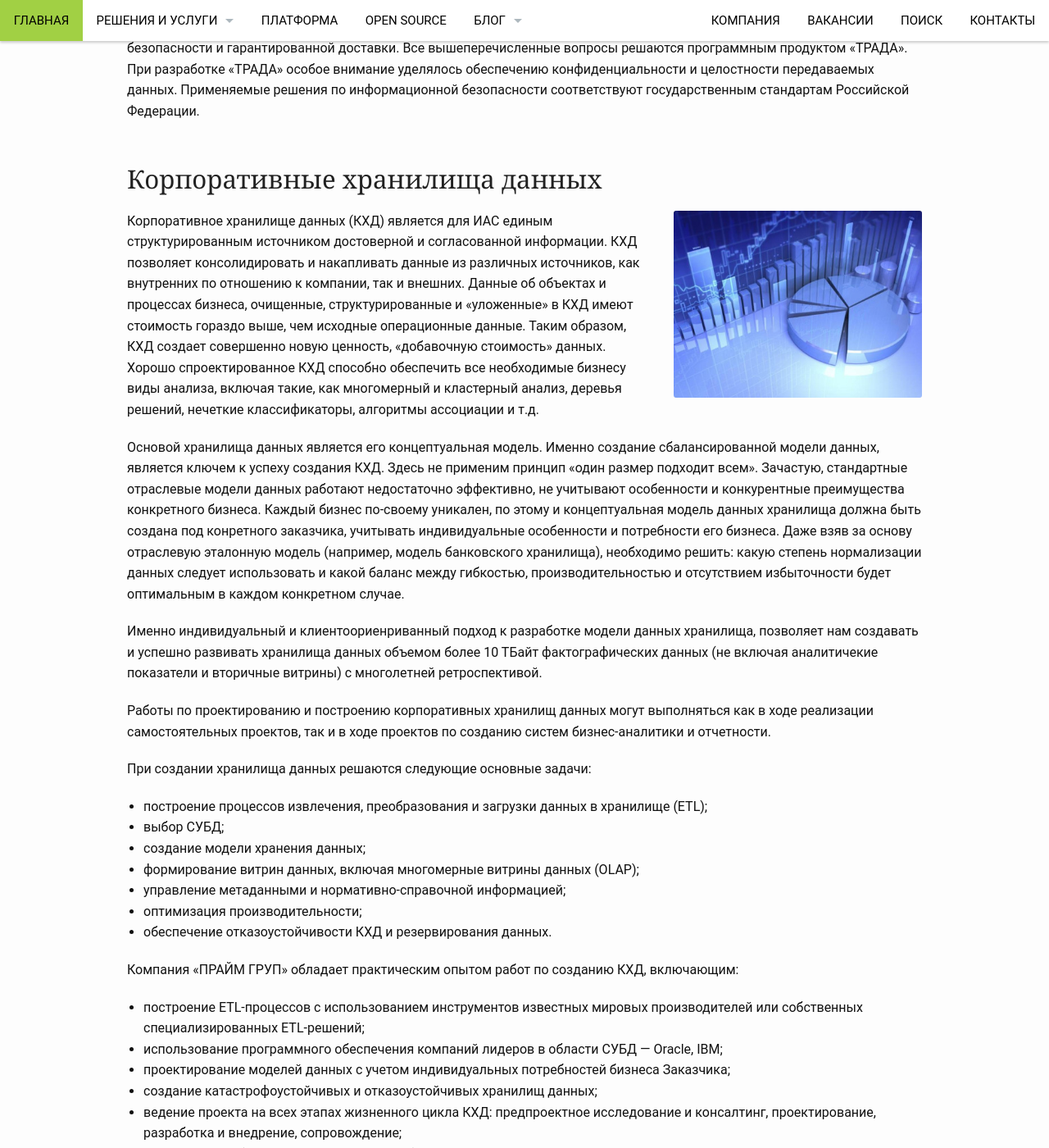
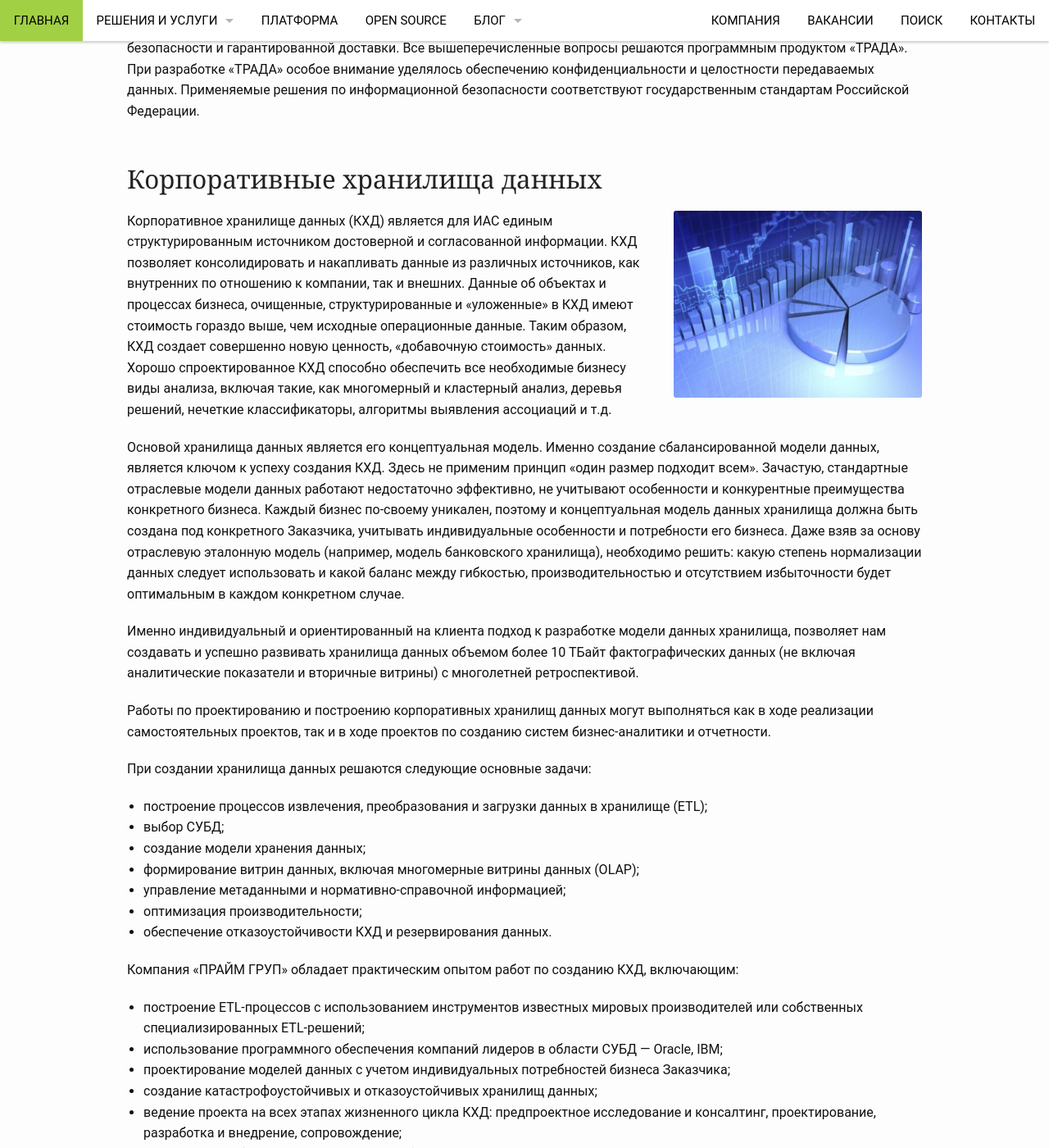
Before and after one commit to primetver/primetver.github.io, a Jekyll site: the page built from _posts/service/2016-04-06-ias.md, in a window 1280 px wide and 1400 px high, scrolled down 2087 px. Shown: the whole window at 82% size. Built offline with Jekyll 4.4.1, drawn with Linux system fonts in a browser that asks for light colours; some of the changed text lies outside the part shown.

Commit message:
Вычитка текста (ИАС)

```diff
--- a/_posts/service/2016-04-06-ias.md
+++ b/_posts/service/2016-04-06-ias.md
@@ -29,13 +29,13 @@ permalink: /service/ias/
 
 {% include columns-begin img='/images/ias/services.jpg' %}
 
-Необходимость эффективной аналитики для финансовой, промышленной или сервисной организации любого масштаба, сегодня не вызывает сомнений. Доказано, что внедрение централизованной информационно-аналитической системы (ИАС) способствует повышению эффективности бизнеса, обеспечивает новые возможности по оптимизации бизнес-процессов, привлечению и удержанию клиентов, снижению операционных издержек, сокращению времени принятия стратегических решений руководителями, повышению эффективности процедур планирования и внутреннего контроля деятельности организации. Именно аналитика позволяет, в конечном итоге, сделать бизнес клиенто-ориентированным, что становится ключевым стратегическим преимущестовм для любой компании.
+Необходимость эффективной аналитики для финансовой, промышленной или сервисной организации любого масштаба сегодня не вызывает сомнений. Доказано, что внедрение централизованной информационно-аналитической системы (ИАС) способствует повышению эффективности бизнеса, обеспечивает новые возможности по оптимизации бизнес-процессов, привлечению и удержанию клиентов, снижению операционных издержек, сокращению времени принятия стратегических решений руководителями, повышению эффективности процедур планирования и внутреннего контроля деятельности организации. Именно аналитика позволяет, в конечном итоге, сделать бизнес, ориентированный на клиента, что становится ключевым стратегическим преимуществом для любой компании.
 
 {% include columns-end %}
 
 Ключевым достоинством хорошо спроектированной ИАС является обеспечение единой, целостной, непротиворечивой и полной картины деятельности компании. ИАС обеспечивает сотрудникам доступ к согласованной системе ключевых корпоративных показателей и предоставляет современные инструменты для анализа информации и составления отчетности.
 
-Построение ИАС, удовлетворяющей столь серьезным стребованиям со стороны бизнеса, является сложной задачей, успех которой, прежде всего, зависит не от числа внедренных новейших технологий или продуктов с громкими названиями, а от видения и опыта разработчиков, их способности понять потребности конкретного клиента и его бизнес-целей, ориентированности на конечный и эффективный результат.
+Построение ИАС, удовлетворяющей столь серьезным требованиям со стороны бизнеса, является сложной задачей, успех которой, прежде всего, зависит не от числа внедренных новейших технологий или продуктов с громкими названиями, а от видения и опыта разработчиков, их способности понять потребности конкретного клиента и его бизнес-целей, ориентированности на конечный и эффективный результат.
 
 При создании ИАС решается весьма широкий круг задач, включающий задачи по сбору и доставке данных, их обработке, консолидации и хранению, анализу данных и формированию отчетности, обеспечению требований информационной безопасности. В рамках направления создания информационно-аналитических систем, в Тверском филиале компании <<ПРАЙМ ГРУП>> успешно разрабатываются и внедряются:
 
@@ -62,14 +62,14 @@ permalink: /service/ias/
 
 {% include columns-begin img='/images/ias/reports.jpg' %}
 
-Корпоративное хранилище данных (КХД) является для ИАС единым структурированным источником достоверной и согласованной информации. КХД позволяет консолидировать и накапливать данные из различных источников, как внутренних по отношению к компании, так и внешних. Данные об объектах и процессах бизнеса, очищенные, структурированные и <<уложенные>> в КХД имеют стоимость гораздо выше, чем исходные операционные данные. Таким образом, КХД создает совершенно новую ценность, <<добавочную стоимость>> данных. Хорошо спроектированное КХД способно обеспечить все необходимые бизнесу виды анализа, включая такие, как многомерный и кластерный анализ, деревья решений, нечеткие классификаторы, алгоритмы ассоциации и т.д.
+Корпоративное хранилище данных (КХД) является для ИАС единым структурированным источником достоверной и согласованной информации. КХД позволяет консолидировать и накапливать данные из различных источников, как внутренних по отношению к компании, так и внешних. Данные об объектах и процессах бизнеса, очищенные, структурированные и <<уложенные>> в КХД имеют стоимость гораздо выше, чем исходные операционные данные. Таким образом, КХД создает совершенно новую ценность, <<добавочную стоимость>> данных. Хорошо спроектированное КХД способно обеспечить все необходимые бизнесу виды анализа, включая такие, как многомерный и кластерный анализ, деревья решений, нечеткие классификаторы, алгоритмы выявления ассоциаций и т.д.
 
 {% include columns-end %}
 
-Основой хранилища данных является его концептуальная модель. Именно создание сбалансированной модели данных, является ключем к успеху создания КХД. Здесь не применим принцип <<один размер подходит всем>>. Зачастую, стандартные отраслевые модели данных работают недостаточно эффективно, не учитывают особенности и конкурентные преимущества конкретного бизнеса. Каждый бизнес по-своему уникален, по этому и концептуальная модель данных хранилища должна быть создана под конретного заказчика, учитывать индивидуальные особенности и потребности его бизнеса. Даже взяв за основу отраслевую эталонную модель (например, модель банковского хранилища), необходимо решить: какую степень нормализации данных следует использовать и какой баланс между гибкостью, производительностью и отсутствием избыточности будет оптимальным в каждом конкретном случае.
+Основой хранилища данных является его концептуальная модель. Именно создание сбалансированной модели данных, является ключом к успеху создания КХД. Здесь не применим принцип <<один размер подходит всем>>. Зачастую, стандартные отраслевые модели данных работают недостаточно эффективно, не учитывают особенности и конкурентные преимущества конкретного бизнеса. Каждый бизнес по-своему уникален, поэтому и концептуальная модель данных хранилища должна быть создана под конкретного Заказчика, учитывать индивидуальные особенности и потребности его бизнеса. Даже взяв за основу отраслевую эталонную модель (например, модель банковского хранилища), необходимо решить: какую степень нормализации данных следует использовать и какой баланс между гибкостью, производительностью и отсутствием избыточности будет оптимальным в каждом конкретном случае.
 
 
-Именно индивидуальный и клиентоориенриванный подход к разработке модели данных хранилища, позволяет нам создавать и успешно развивать хранилища данных объемом более 10 ТБайт фактографических данных (не включая аналитичекие показатели и вторичные витрины) с многолетней ретроспективой.
+Именно индивидуальный и ориентированный на клиента подход к разработке модели данных хранилища, позволяет нам создавать и успешно развивать хранилища данных объемом более 10 ТБайт фактографических данных (не включая аналитические показатели и вторичные витрины) с многолетней ретроспективой.
 
 Работы по проектированию и построению корпоративных хранилищ данных могут выполняться как в ходе реализации самостоятельных проектов, так и в ходе проектов по созданию систем бизнес-аналитики и отчетности.
 
@@ -98,7 +98,7 @@ permalink: /service/ias/
 
 {% include columns-begin img='/images/ias/dwh.jpg' %}
 
-В настоящее время BI системы объединяют в себя инструменты интерактивного анализа данных, включая средства оперативной аналитической обработки (Online Analytical Processing, OLAP), генераторы запросов и отчетов, а также наборы инструментов для создания, внедрения, поддержки и сопровождения BI-приложений. Системы бизнес-аналитики во многом универсальны, они могут применяться в различных отраслях для решения широчайшего круга задач, начиная от финансового анализа, планирования, контроля и заканчивая оценкой рисков и исследованиями рынков. Но как и любые универсальные промышленные решения, для эффективного применения они требуют обязательной настройки, интеграции с КХД и системой управления метаданными.
+В настоящее время BI-системы объединяют в себя инструменты интерактивного анализа данных, включая средства оперативной аналитической обработки (Online Analytical Processing, OLAP), генераторы запросов и отчетов, а также наборы инструментов для создания, внедрения, поддержки и сопровождения BI-приложений. Системы бизнес-аналитики во многом универсальны, они могут применяться в различных отраслях для решения широчайшего круга задач, начиная от финансового анализа, планирования, контроля и заканчивая оценкой рисков и исследованиями рынков. Но как и любые универсальные промышленные решения, для эффективного применения они требуют обязательной настройки, интеграции с КХД и системой управления метаданными.
 
 {% include columns-end %}
 
@@ -108,7 +108,7 @@ permalink: /service/ias/
 - SAS BI;
 - Oracle BI.
 
-Наряду с применением промышленных решений компания «ПРАЙМ ГРУП» обладает опытом разработки аналитических приложений для решения специфических бизнес-задач в условиях повышенных требований к обеспечению информационной безопасности. Приложения разрабатываются, как на программной платформе IBM WebSphere Application Server, так и на базе свободного программного обеспечения.
+Наряду с применением промышленных решений компания «ПРАЙМ ГРУП» обладает опытом разработки аналитических приложений для решения специфических бизнес-задач в условиях повышенных требований к обеспечению информационной безопасности. Приложения разрабатываются как на программной платформе IBM WebSphere Application Server, так и на базе свободного программного обеспечения.
 
 ## Услуги в области внедрения КХД и бизнес-аналитики
 
```
